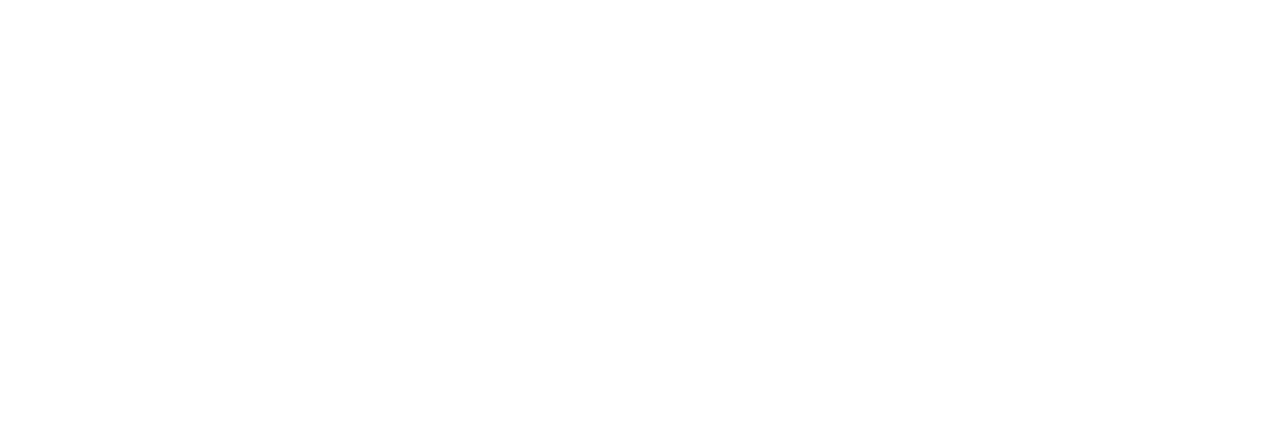
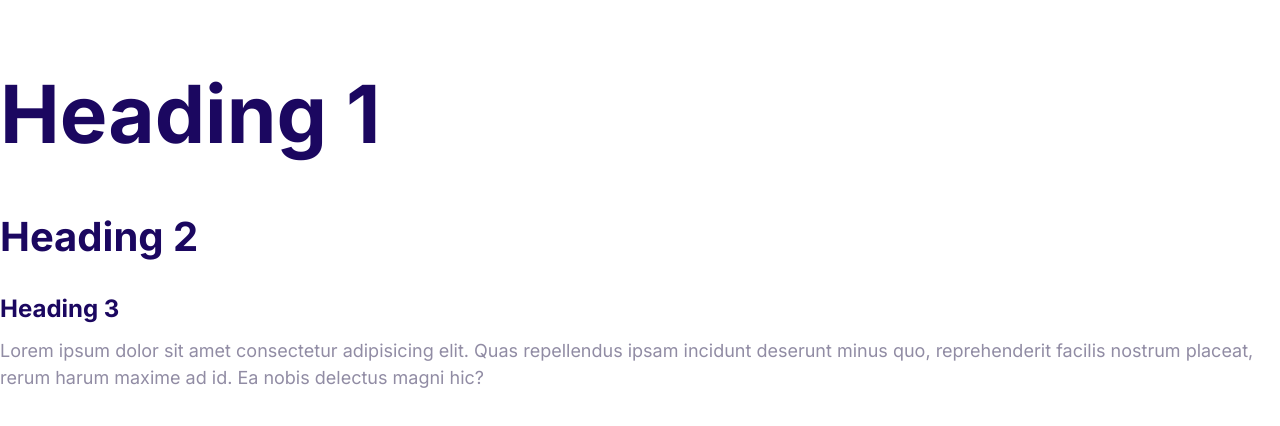
Before and after one commit to Coredev-artisan/Web-temp, a plain HTML site: page index.html in a window 1280 px wide. Drawn offline with Linux system fonts and the light colour scheme.

Commit message:
Define the styles for the fonts.

```diff
--- a/CSS/style.css
+++ b/CSS/style.css
@@ -6,3 +6,52 @@
      --color-body: #918ca4;
 
 }
+
+html{
+     font-size: 62.5%;
+}
+
+body{
+     font-family: Inter, Arial, Helvetica, sans-serif;
+     color: var(--color-body);
+     font-size: 2.4rem;
+     line-height: 1.5;
+}
+
+h1, h2, h3{
+     color: var(--color-headings);
+     margin-bottom: 1rem;
+}
+
+h1{
+     /* 1 x font size of html element*/
+     font-size: 7rem;
+}
+
+h2{
+     font-size: 4rem;
+}
+
+h3{
+     font-size: 3rem;
+}
+
+p{
+     margin-top: 0;
+}
+
+@media screen and (min-width:1024px){
+     body{
+          font-size: 1.8rem;
+     }
+
+     h1{
+          font-size: 8rem;
+     }
+     h2{
+          font-size: 4rem;
+     }
+     h3{
+          font-size: 2.4rem;
+     }
+}
--- a/index.html
+++ b/index.html
@@ -4,10 +4,16 @@
     <meta charset="UTF-8">
     <meta name="viewport" content="width=device-width, initial-scale=1.0">
     <title>Document</title>
+    <link rel="preconnect" href="https://fonts.googleapis.com">
+<link rel="preconnect" href="https://fonts.gstatic.com" crossorigin>
+<link href="https://fonts.googleapis.com/css2?family=Inter:wght@100..900&display=swap" rel="stylesheet">
     <link rel="stylesheet" href="CSS/normalize.css">
     <link rel="stylesheet" href="CSS/style.css">
 </head>
 <body>
-
+    <h1>Heading 1</h1>
+    <h2>Heading 2</h2>
+    <h3>Heading 3</h3>
+    <p>Lorem ipsum dolor sit amet consectetur adipisicing elit. Quas repellendus ipsam incidunt deserunt minus quo, reprehenderit facilis nostrum placeat, rerum harum maxime ad id. Ea nobis delectus magni hic?</p>
 </body>
 </html>
```
